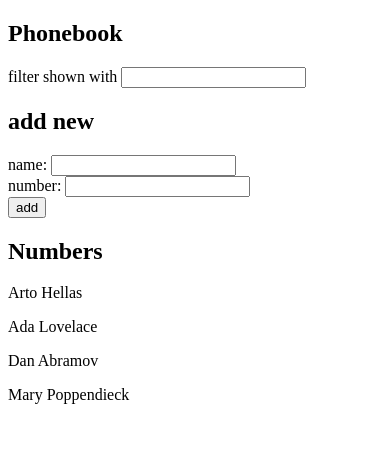
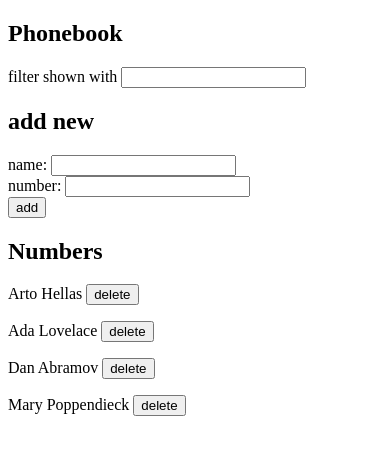
Before and after one commit to Amigos466/fullstackopen, a React (Vite) app in the folder part2/phonebook/: page / in a window 390 px wide. Shown: the top 454 px of the page. Built offline with nearby package versions, Linux system fonts and the light colour scheme; data requests are answered from the project's data file.

Commit message:
2.14: The Phonebook step 9

```diff
--- a/part2/phonebook/src/App.jsx
+++ b/part2/phonebook/src/App.jsx
@@ -36,6 +36,17 @@ const App = () => {
     setPhoneNumber('');
   }
 
+  const deletePerson = (person) => {
+    if (window.confirm(`Delete ${person.name} ?`)) {
+      personsService
+        .deleteRequest(person.id)
+        .then(result => {
+          const newPersons = persons.filter(person => person.id !== result.id);
+          setPersons(newPersons);
+        })
+    }
+  }
+
   const filteredPersons = persons.filter(person => person.name.toLocaleLowerCase().includes(filter.toLocaleLowerCase()));
 
   return (
@@ -51,7 +62,7 @@ const App = () => {
         onSubmit={addPerson}
       />
       <h2>Numbers</h2>
-      <Persons persons={filteredPersons} />
+      <Persons persons={filteredPersons} onDelete={deletePerson} />
     </div>
   )
 }
--- a/part2/phonebook/src/components/Persons.jsx
+++ b/part2/phonebook/src/components/Persons.jsx
@@ -1,6 +1,6 @@
-const Persons = ({ persons }) => (
+const Persons = ({ persons, onDelete }) => (
     persons.map(person => (
-        <p key={person.name}>{person.name} {person.phone}</p>
+        <p key={person.name}>{person.name} {person.phone} <button onClick={() => onDelete(person)}>delete</button></p>
     ))
 )
 
--- a/part2/phonebook/src/services/persons.js
+++ b/part2/phonebook/src/services/persons.js
@@ -16,4 +16,9 @@ const update = (id, newObject) => {
     return request.then(response => response.data)
 }
 
-export default { getAll, create, update }
+const deleteRequest = (id) => {
+    const request = axios.delete(`${baseUrl}/${id}`)
+    return request.then(response => response.data)
+}
+
+export default { getAll, create, update, deleteRequest }
```
Lines whose indentation alone changed are shown as unchanged.
